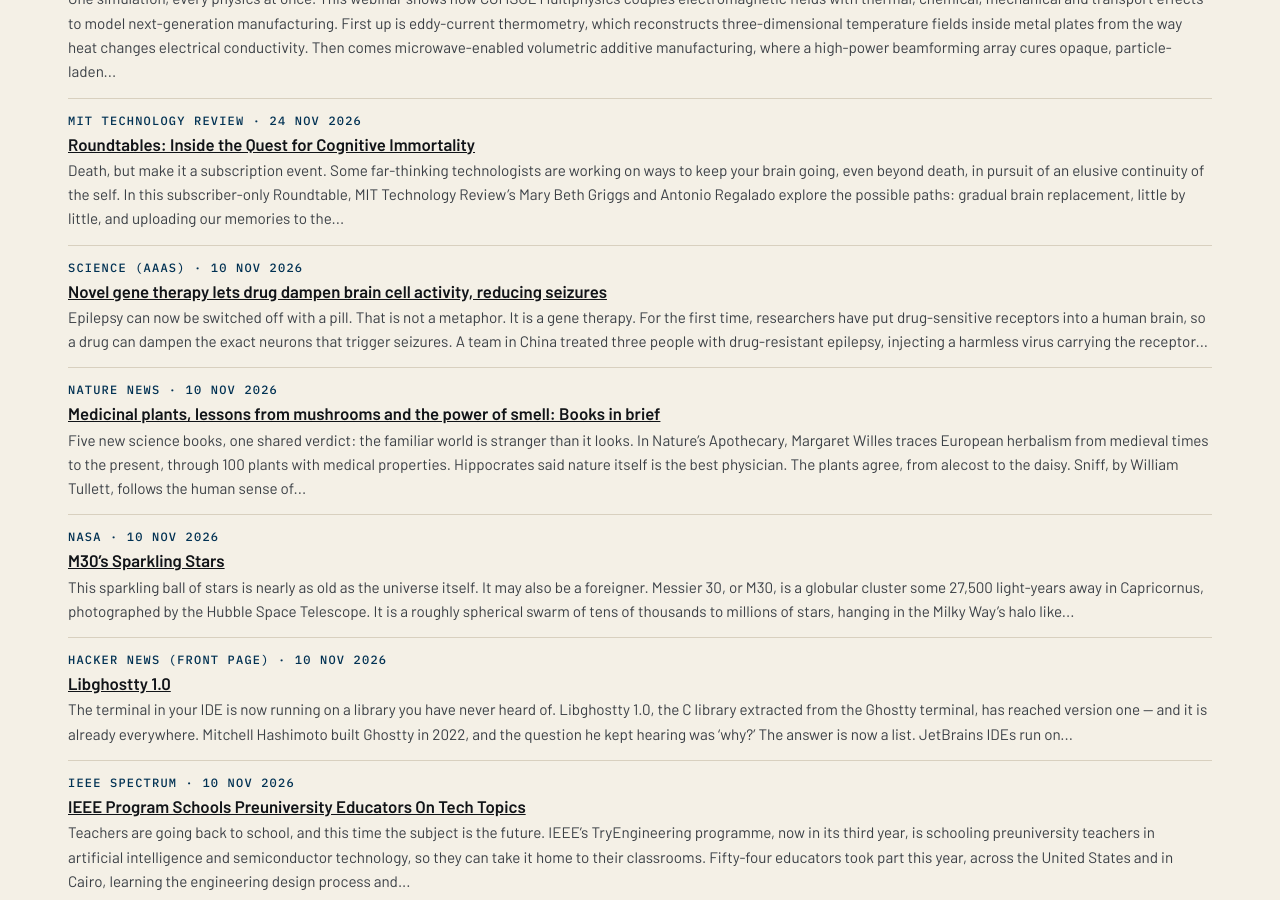
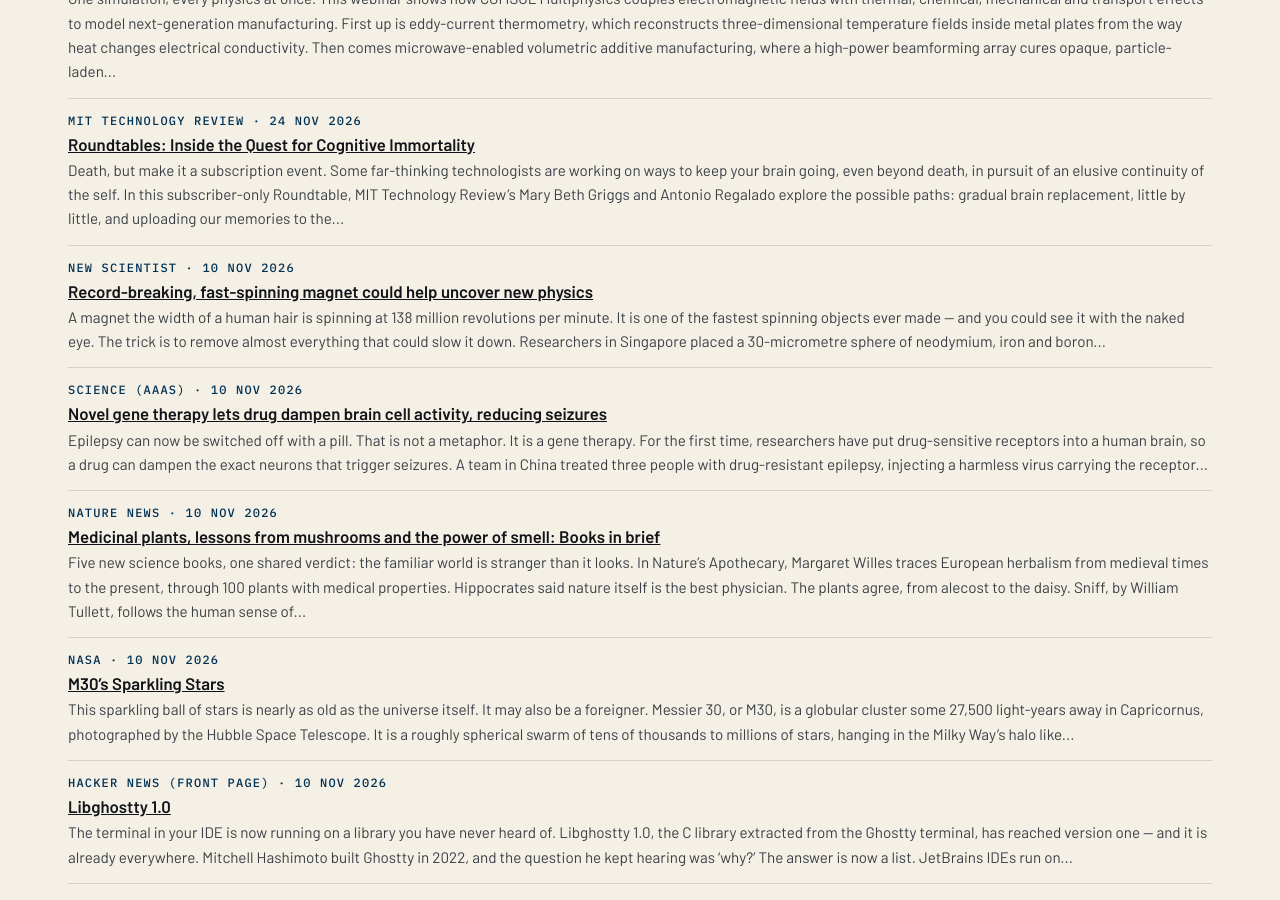
Before and after one commit to katz-news/katz.news, a Jekyll site: the page built from briefs/index.html, in a window 1280 px wide and 900 px high, scrolled down 637 px. Built offline with Jekyll 4.4.1, drawn with Linux system fonts in a browser that asks for light colours.

Commit message:
Publish 2026-11-07

```diff
--- a/_data/build.yml
+++ b/_data/build.yml
@@ -1 +1 @@
-published_at: 2026-11-07T18:55:18Z
+published_at: 2026-11-07T18:56:29Z
--- /dev/null
+++ b/_posts/briefs/2026-11-07-record-breaking-fast-spinning-magnet-could-help-uncover-new.md
@@ -0,0 +1,15 @@
+---
+published: true
+title: Record-breaking, fast-spinning magnet could help uncover new physics
+date: 2026-11-10
+section: science
+source_name: New Scientist
+source_url: https://www.newscientist.com/article/2597816-record-breaking-fast-spinning-magnet-could-help-uncover-new-physics/?utm_campaign=RSS|NSNS&utm_content=home&utm_medium=RSS&utm_source=NSNS
+---
+A magnet the width of a human hair is spinning at 138 million revolutions per minute. It is one of the fastest spinning objects ever made — and you could see it with the naked eye.
+
+The trick is to remove almost everything that could slow it down. Researchers in Singapore placed a 30-micrometre sphere of neodymium, iron and boron inside a lead container, pumped out the air, and cooled the whole setup with liquid helium to about -269°C. At that temperature the lead becomes a superconductor, expelling magnetic fields and levitating the magnet through the Meissner effect. A magnetic coil set it spinning — and it barely slows down. It would take 17 days for its speed to halve. In the number of turns before it slows significantly, it is 'in the same league as the Earth's spinning'.
+
+The fastest rotating human-made object is a nano-sized sphere, invisible to the eye and levitated by lasers. This one is visible, magnetic and cold — which makes it a superb sensor. It has already been tested as a gauge of vacuum at very low temperatures, handy for quantum computer builders. It could also sense magnetic fields, hunt for dark matter and listen for gravitational waves at frequencies no one has explored.
+
+Conclusion: the magnet is not a toy, but rather a telescope for the tiny — a spinning, silent sensor that may hear the universe's quietest whispers.
```
